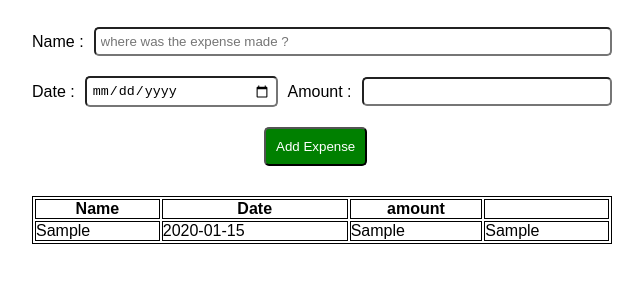
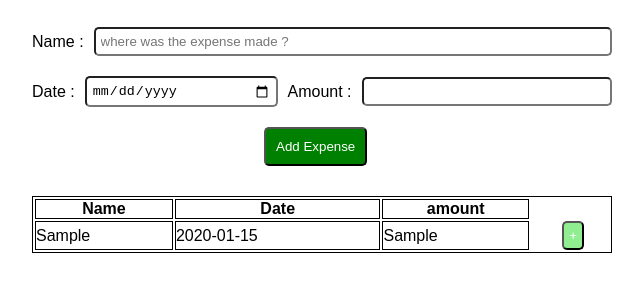
Before and after one commit to EtnoPolino/ExpenseTracker, a plain HTML site: page index.html in a window 1280 px wide. Both pictures are taken after typing "Sample", "2020-01-15", "Sample" into the empty fields and a click on the button "Add Expense". Shown: the part 83-372 px from the top of the page, without its empty margins (318-961 px from the left). Drawn offline with Linux system fonts and the light colour scheme.

Commit message:
add of button delete

```diff
--- a/index.html
+++ b/index.html
@@ -30,7 +30,6 @@
                     <th>Name</th>
                     <th>Date</th>
                     <th>amount</th>
-                    <th></th>
                 </tr>
             </table>
     </div>
--- a/script.js
+++ b/script.js
@@ -17,30 +17,35 @@ function addExpense(){
     const tr = document.createElement('tr');
     tableBody.appendChild(tr);
 
+
+
     const itemValues = []
-    itemValues.push(`${nameItem.value}`, `${dateItem.value}`, `${amountItem.value}`, `${nameItem.value}`);
-    console.log(itemValues);
+    itemValues.push(`${nameItem.value}`, `${dateItem.value}`, `${amountItem.value}`);
 
     const td = [];
-    for(let i = 0; i < 4; i++){
+    for(let i = 0; i < 3; i++){
         td [i] = document.createElement('td');
         tr.appendChild(td[i]);
         td[i].innerHTML = itemValues[i];
     }
 
+/*****************creation bouton delete*******************/
+    const buttonDelete = document.createElement('button');
+    buttonDelete.innerHTML = '+';
+    buttonDelete.classList.add('delete');
+    tr.appendChild(buttonDelete);
+/*********************************************************/
 
-
-
-
-
-  /* ----  addevent on button ----
-  const button = document.createElement('button');
-  button.innerHTML = '+'; */
+buttonDelete.addEventListener('click', (e) => {
+    tableBody.parentNode.removeChild(tableBody);
+    return false;
+});
 
   /* reinitialisation of value */
     nameItem.value = '';
     dateItem.value = '';
     amountItem.value = '';
+
 }
 
 buttonExpense.addEventListener('click', addExpense);
--- a/style.css
+++ b/style.css
@@ -73,3 +73,13 @@ button{
 table, th, td {
     border:1px solid black;
 }
+
+/* ******** boutton crée **************/
+.delete{
+    background-color: lightgreen;
+    cursor: pointer;
+    border-radius: 5px;
+    padding: 5px;
+    margin: 0;
+    margin-right: 10px;
+}
```
